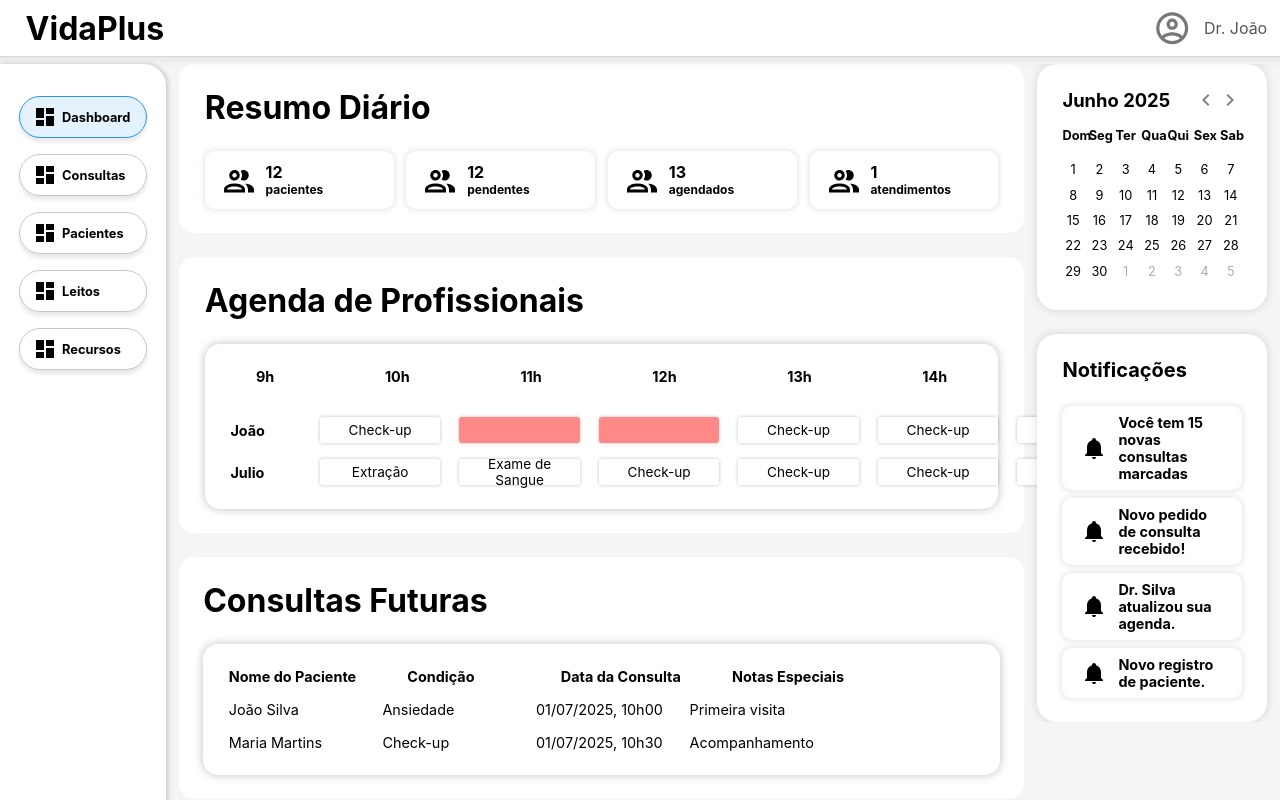
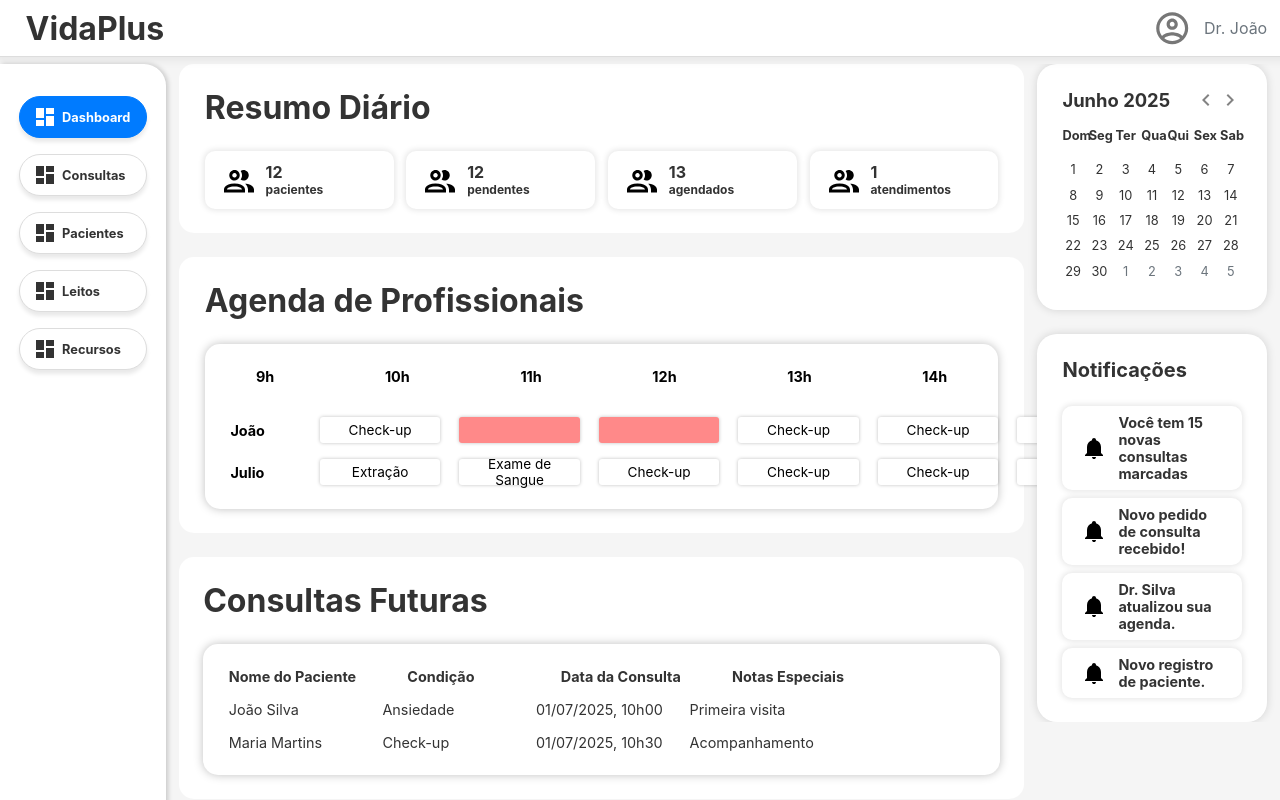
Before and after one commit to guimaraesr-y/uninter-sghss-frontend, a React (Create React App) app: page / in a window 1280 px wide. Built offline with nearby package versions, Linux system fonts and the light colour scheme.

Commit message:
Fix css with variables

```diff
--- a/src/App.css
+++ b/src/App.css
@@ -1,7 +1,7 @@
 /* Dashboard App Styles */
 .dashboard-app {
   min-height: 100vh;
-  background: #f5f5f5;
+  background: var(--background-color);
   font-family:
     "Inter",
     -apple-system,
@@ -44,8 +44,14 @@
 .section-title {
   font-size: 2rem;
   font-weight: 700;
-  color: #000;
+  color: var(--text-color);
   margin: 0 0 3vh 0;
+}
+
+.stats-grid {
+  display: grid;
+  grid-template-columns: repeat(4, 1fr);
+  gap: 2vw;
 }
 
 /* Responsive Design */
--- a/src/components/Calendar/Calendar.css
+++ b/src/components/Calendar/Calendar.css
@@ -1,6 +1,6 @@
 /* Calendar Widget Styles */
 .calendar-widget {
-  background: #fff;
+  background: var(--white-color);
   border-radius: 20px;
   box-shadow: 0px 0px 10px 0px rgba(0, 0, 0, 0.14);
   padding: 3vh 0;
@@ -17,7 +17,7 @@
 .calendar-title {
   font-size: 1.15rem;
   font-weight: 700;
-  color: #000;
+  color: var(--text-color);
   margin: 0;
 }
 
@@ -48,7 +48,7 @@
 .weekday {
   font-size: 0.8rem;
   font-weight: 700;
-  color: #000;
+  color: var(--text-color);
   width: 12%;
   text-align: center;
 }
@@ -62,7 +62,7 @@
 .calendar-day {
   font-size: 0.8rem;
   font-weight: 400;
-  color: #000;
+  color: var(--text-color);
   width: 12%;
   text-align: center;
   cursor: pointer;
@@ -71,9 +71,9 @@
 }
 
 .calendar-day:hover {
-  background: #f0f0f0;
+  background: var(--background-color);
 }
 
 .calendar-day.next-month {
-  color: #aeaeae;
+  color: var(--secondary-color);
 }
--- a/src/components/DailySummary/DailySummary.css
+++ b/src/components/DailySummary/DailySummary.css
@@ -1,6 +1,6 @@
 /* Daily Summary Styles */
 .daily-summary {
-  background: #fff;
+  background: var(--white-color);
   padding: 3vh 2vw;
   border-radius: 15px;
 }
--- a/src/components/FutureAppointments/FutureAppointments.css
+++ b/src/components/FutureAppointments/FutureAppointments.css
@@ -1,12 +1,12 @@
 /* Future Appointments Styles */
 .future-appointments {
-  background: #fff;
+  background: var(--white-color);
   padding: 3vh;
   border-radius: 15px;
 }
 
 .appointments-table {
-  background: #fff;
+  background: var(--white-color);
   border-radius: 15px;
   box-shadow: 0px 0px 10px 0px rgba(0, 0, 0, 0.25);
   padding: 2vh 0;
@@ -21,7 +21,7 @@
 .header-cell {
   font-size: 0.9rem;
   font-weight: 700;
-  color: #000;
+  color: var(--text-color);
   min-width: 8vw;
 }
 
@@ -38,7 +38,7 @@
 .table-cell {
   font-size: 0.9rem;
   font-weight: 400;
-  color: #000;
+  color: var(--text-color);
   min-width: 10vw;
 }
 
--- a/src/components/Header/Header.css
+++ b/src/components/Header/Header.css
@@ -4,8 +4,8 @@
   justify-content: space-between;
   padding: 0 2vw;
   height: 7vh;
-  background: #fff;
-  border-bottom: 1px solid #d7d7d7;
+  background: var(--white-color);
+  border-bottom: 1px solid var(--border-color);
   box-shadow: 0px 0px 8.4px 4px rgba(0, 0, 0, 0.06);
   position: fixed;
   width: 100%;
@@ -21,7 +21,7 @@
 .header-logo h1 {
   font-size: 2rem;
   font-weight: 700;
-  color: #000;
+  color: var(--text-color);
   margin: 0;
 }
 
@@ -40,7 +40,7 @@
 .user-name {
   font-size: 1rem;
   font-weight: 400;
-  color: #565656;
+  color: var(--secondary-color);
 }
 
 .dropdown-icon {
--- a/src/components/Notifications/Notifications.css
+++ b/src/components/Notifications/Notifications.css
@@ -1,6 +1,6 @@
 /* Notifications Panel Styles */
 .notifications-panel {
-  background: #fff;
+  background: var(--white-color);
   border-radius: 20px;
   box-shadow: 0px 0px 10px 0px rgba(0, 0, 0, 0.14);
   padding: 3vh 2vw;
@@ -9,7 +9,7 @@
 .notifications-title {
   font-size: 1.25rem;
   font-weight: 700;
-  color: #000;
+  color: var(--text-color);
   margin: 0 0 3vh 0;
 }
 
@@ -24,7 +24,7 @@
   align-items: center;
   gap: 1vw;
   padding: 1vh 1.5vw;
-  background: #fff;
+  background: var(--white-color);
   border-radius: 10px;
   box-shadow: 0px 0px 6.6px 1px rgba(0, 0, 0, 0.11);
 }
@@ -38,6 +38,6 @@
 .notification-text {
   font-size: 0.9rem;
   font-weight: 700;
-  color: #000;
+  color: var(--text-color);
   flex: 1;
 }
--- a/src/components/Sidebar/Sidebar.css
+++ b/src/components/Sidebar/Sidebar.css
@@ -1,7 +1,7 @@
 /* Sidebar Styles */
 .dashboard-sidebar {
   width: 10vw;
-  background: #fff;
+  background: var(--white-color);
   border-radius: 0px 22px 22px 0px;
   box-shadow: 2px 0px 5px 0px rgba(0, 0, 0, 0.19);
   padding: 4vh 1.5vw;
@@ -29,23 +29,24 @@
   gap: 0.4vw;
   padding: 1vh 1vw;
   border-radius: 55px;
-  border: 1px solid #c8c8c8;
-  background: #fff;
+  border: 1px solid var(--border-color);
+  background: var(--white-color);
   box-shadow: 0px 4px 4px 0px rgba(0, 0, 0, 0.09);
   text-decoration: none;
-  color: #000;
+  color: var(--text-color);
   font-size: .8rem;
   font-weight: 700;
   transition: all 0.2s ease;
 }
 
 .nav-link:hover {
-  background: #f8f8f8;
+  background: var(--background-color);
 }
 
 .nav-link.active {
-  background: #e3f2fd;
-  border-color: #2196f3;
+  background: var(--primary-color);
+  border-color: var(--primary-color);
+  color: var(--white-color);
 }
 
 .nav-icon {
--- a/src/components/StatCard/StatCard.css
+++ b/src/components/StatCard/StatCard.css
@@ -3,7 +3,7 @@
   align-items: center;
   gap: 1vw;
   padding: 1.5vh 1.25vw;
-  background: #fff;
+  background: var(--white-color);
   border-radius: 10px;
   box-shadow: 0px 0px 6.6px 1px rgba(0, 0, 0, 0.11);
   flex: 1;
@@ -23,12 +23,12 @@
 .stat-number {
   font-size: 1rem;
   font-weight: 700;
-  color: #000;
+  color: var(--text-color);
   line-height: 1.2;
 }
 
 .stat-label {
   font-size: .75rem;
   font-weight: 700;
-  color: #000;
+  color: var(--text-color);
 }
--- a/src/index.css
+++ b/src/index.css
@@ -1,3 +1,15 @@
+:root {
+  --primary-color: #007bff;
+  --secondary-color: #6c757d;
+  --background-color: #f5f5f5;
+  --white-color: #ffffff;
+  --text-color: #333333;
+  --border-color: #dddddd;
+  --success-color: #28a745;
+  --danger-color: #dc3545;
+  --warning-color: #ffc107;
+}
+
 body {
   margin: 0;
   font-family: -apple-system, BlinkMacSystemFont, 'Segoe UI', 'Roboto', 'Oxygen',
@@ -5,6 +17,8 @@ body {
     sans-serif;
   -webkit-font-smoothing: antialiased;
   -moz-osx-font-smoothing: grayscale;
+  background-color: var(--background-color);
+  color: var(--text-color);
 }
 
 code {
```
